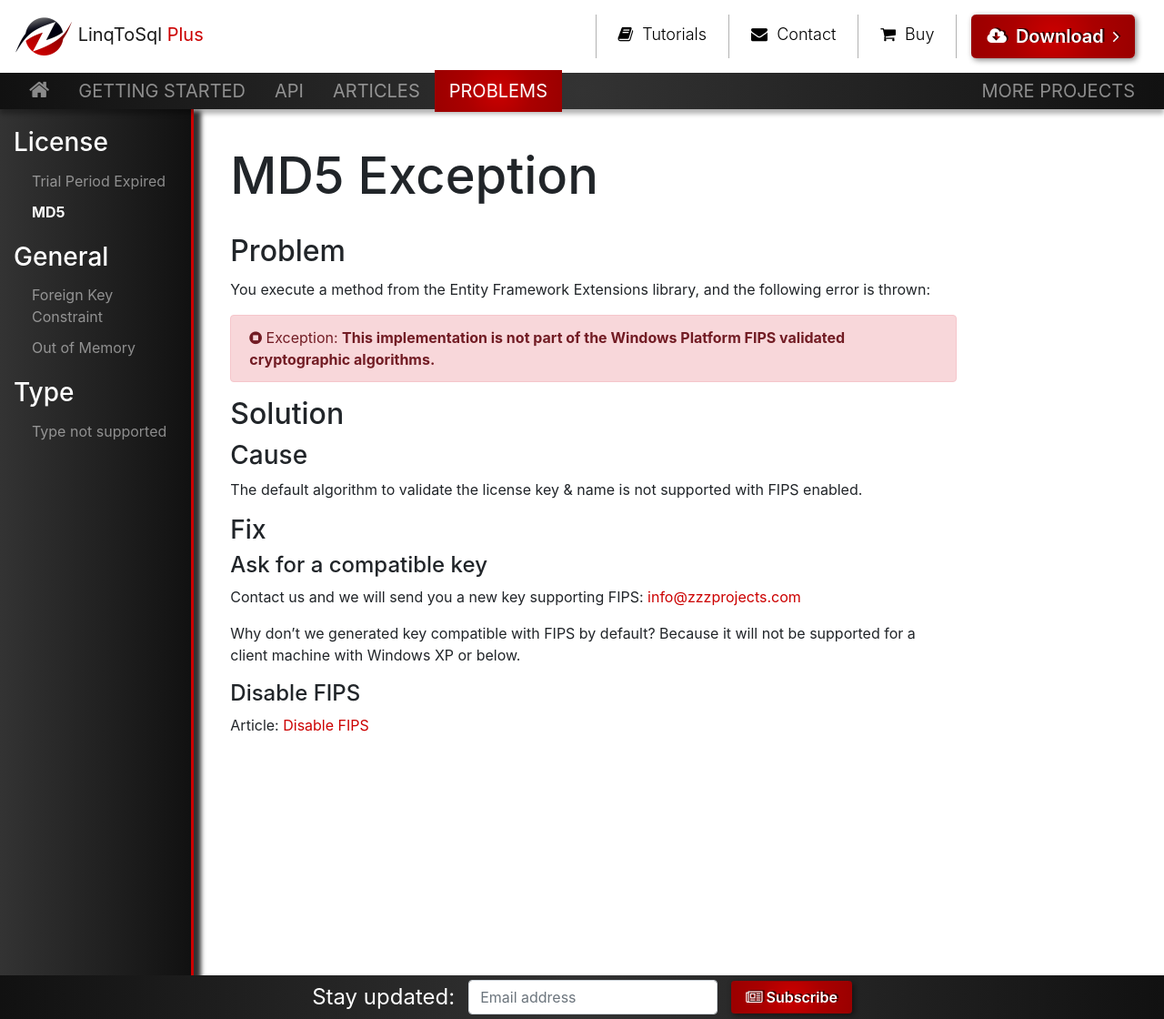
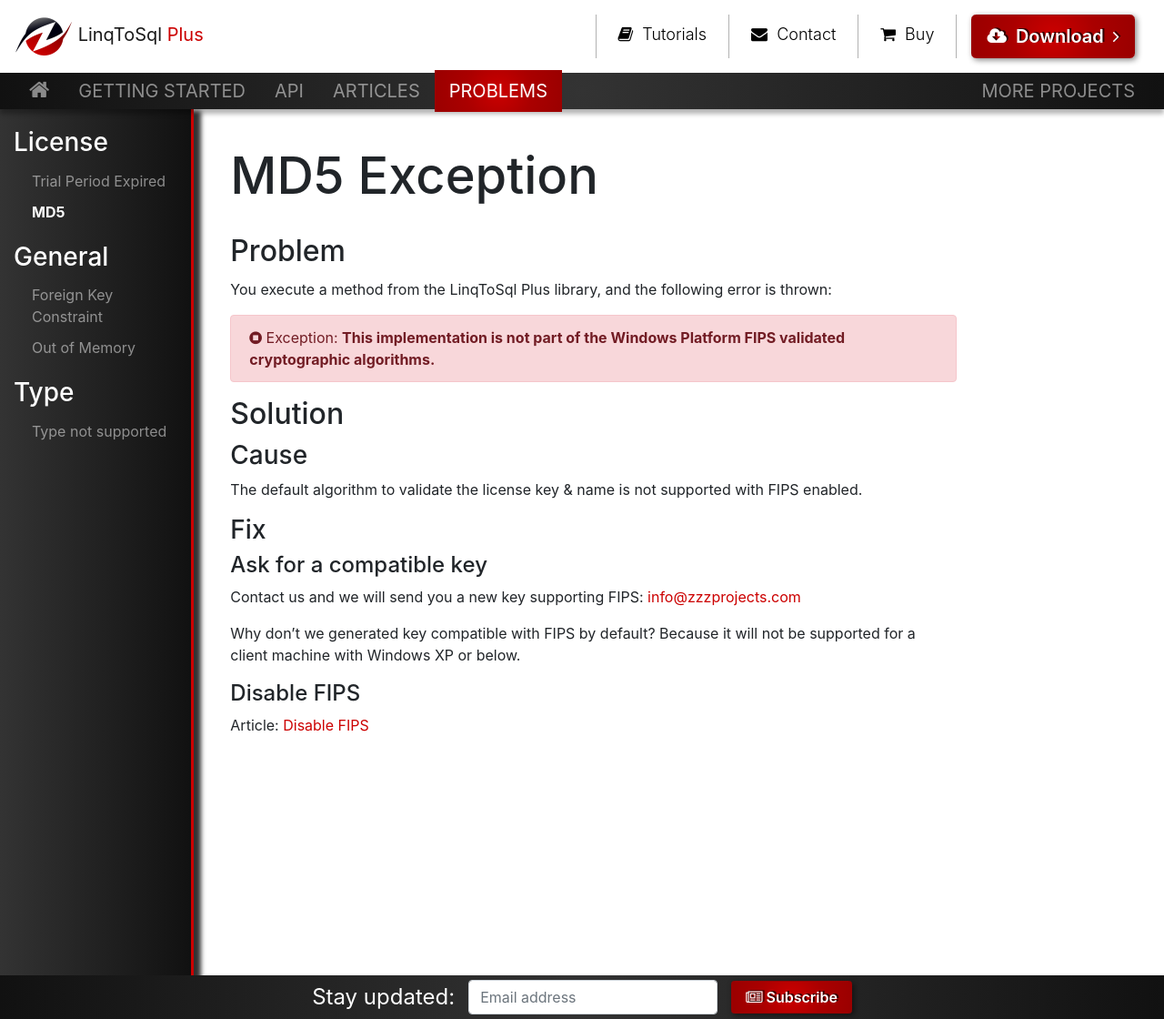
Before and after one commit to zzzprojects/LinqToSql-Plus, a Jekyll site: the page built from docs/pages/problems/md5-exception.md, in a window 1280 px wide and 1120 px high. Shown: the whole window at 91% size. Built offline with Jekyll 4.4.1, drawn with Linux system fonts in a browser that asks for light colours; nearby versions of some CDN libraries; our own code applies the rules of GitHub Pages for plain Markdown files.

Commit message:
Update md5-exception.md

```diff
--- a/docs/pages/problems/md5-exception.md
+++ b/docs/pages/problems/md5-exception.md
@@ -4,7 +4,7 @@ permalink: md5-exception
 
 ## Problem
 
-You execute a method from the Entity Framework Extensions library, and the following error is thrown:
+You execute a method from the LinqToSql Plus library, and the following error is thrown:
 
 {% include template-exception.html message='This implementation is not part of the Windows Platform FIPS validated cryptographic algorithms.' %}
 
```
